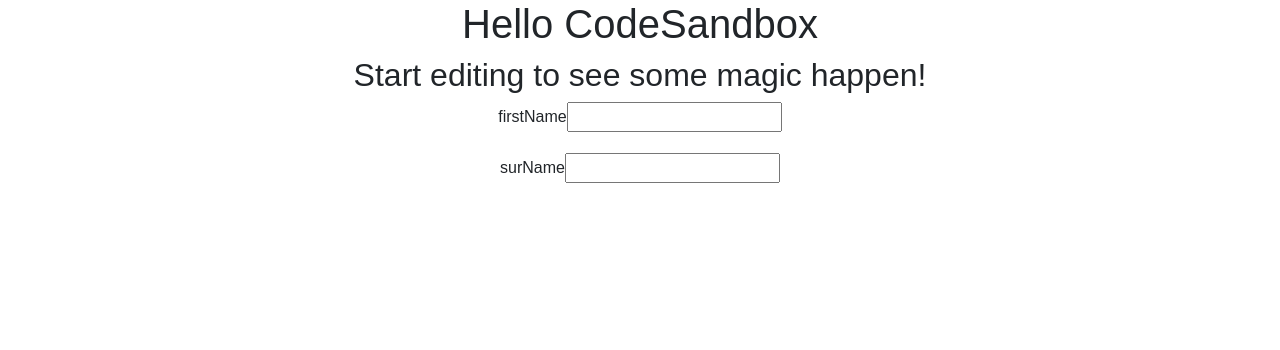
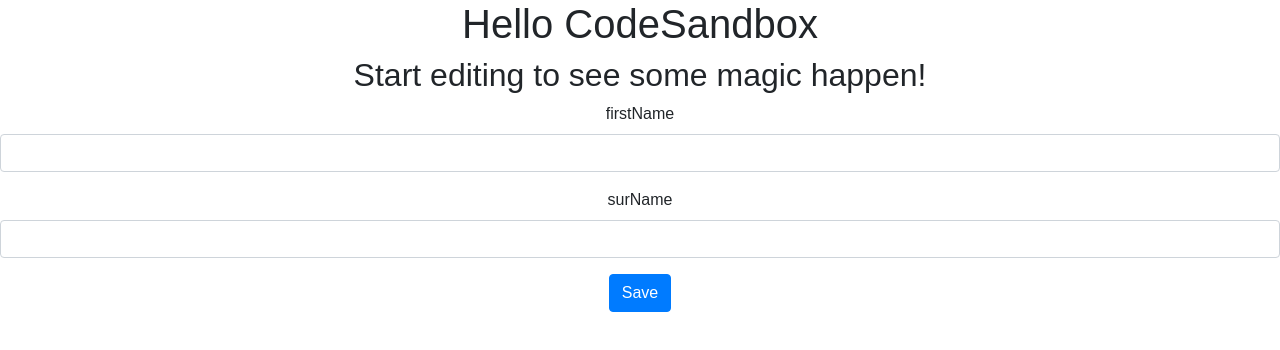
Before and after one commit to taipan-ouch/Meta, a React (Create React App) app: page / in a window 1280 px wide. Shown: the top 350 px of the page. Built offline with nearby package versions, Linux system fonts and the light colour scheme.

Commit message:
feat: updates
- add lodash
- addSaveService

```diff
--- a/package.json
+++ b/package.json
@@ -9,6 +9,7 @@
   ],
   "main": "src/index.tsx",
   "dependencies": {
+    "lodash": "4.17.15",
     "react": "16.13.1",
     "react-dom": "16.13.1",
     "react-scripts": "3.4.1"
@@ -18,6 +19,7 @@
     "@types/react-dom": "16.9.7",
     "@types/json-schema": "7.0.4",
     "@types/jest": "25.2.1",
+    "@types/lodash": "4.14.150",
     "eslint": "6.8.0",
     "@typescript-eslint/parser": "2.30.0",
     "@typescript-eslint/eslint-plugin": "2.30.0",
--- a/src/App.tsx
+++ b/src/App.tsx
@@ -1,6 +1,5 @@
 import * as React from 'react';
-import './styles.css';
-import {JSONSchema7} from "json-schema";
+import 'styles.css';
 
 import MetaForm from 'components/MetaForm/MetaForm';
 import ContactSchema from 'meta/schema/TwoProperties.json'
@@ -11,7 +10,9 @@
     <div className="App">
       <h1>Hello CodeSandbox</h1>
       <h2>Start editing to see some magic happen!</h2>
-      <MetaForm json={ContactSchema as JSONSchema7}></MetaForm>
+      <MetaForm json={ContactSchema} saveService={(obj): void => {
+        console.log(obj);
+      }}></MetaForm>
     </div>
   );
 }
--- a/src/components/MetaForm/MetaForm.tsx
+++ b/src/components/MetaForm/MetaForm.tsx
@@ -1,50 +1,58 @@
 import * as React from 'react';
-import {JSONSchema7} from 'json-schema';
-import {ReactElement} from "react";
+import {set} from 'lodash';
+
+import {JSONSchema7, validate} from 'json-schema';
+import {FormEvent, ReactElement,} from "react";
+import {Json, JsonMap} from 'TsTypes';
+import SingleUnrestricted from "components/SingleUnrestricted/SingleUnrestricted";
+
+type SaveService = (json: Json) => void;
 
 interface Props {
-  json?: JSONSchema7;
+  json?: Json;
+  saveService: SaveService;
 }
 
-export enum MetaFormSelectors {
-  container = 'meta-form',
-}
-
-export class UnrestrictedStringSelectors {
-  constructor(private propertyName: string) {}
-  public container = `${this.propertyName}-form-group`
-  public labelRef = `${this.propertyName}-label-ref`
-  public input = `${this.propertyName}-input`
-}
-
-function RenderUnrestrictedString({name}: {name: string}): ReactElement {
-  const selectors = new UnrestrictedStringSelectors(name);
-  return (
-    <div className={`${selectors.container} form-group`} >
-      <label htmlFor={selectors.labelRef}>{name}</label>
-      <input type="text" className={selectors.input} id={selectors.labelRef} />
-    </div>
-  )
-}
-
-function RenderProperties({json}: Props): ReactElement {
+function RenderProperties({json}: {json: JSONSchema7}): ReactElement {
   const properties = [];
   for (const propertyName in json?.properties) {
     const propertySchema = json?.properties[propertyName] as JSONSchema7;
     if (propertySchema.type === 'string') {
-      properties.push(<RenderUnrestrictedString key={propertyName} name={propertyName}/>)
+      properties.push(<SingleUnrestricted key={propertyName} name={propertyName}/>)
     }
   }
 
   return (<>{properties}</>);
 }
 
-export default function MetaForm({json}: Props): ReactElement {
+function saveHandler(formData: FormData, schema: JSONSchema7, saveService: SaveService ): void {
+  const obj: JsonMap = {}
+  formData.forEach((value: FormDataEntryValue, key) => {
+    set(obj, key, value);
+  })
+  try {
+    validate(obj, schema);
+    saveService(obj);
+  } catch (error) {
+    //todo handle
+  }
+}
+
+export class MetaFormSelectors {
+  public container = 'meta-form'
+  public submitButton = 'submit-button'
+}
+
+export default function MetaForm({json, saveService}: Props): ReactElement {
+  const selectors = new MetaFormSelectors();
   return (
-    <div className="meta-form input-groups">
-      <div className="form-group">
-        <RenderProperties json={json} />
-      </div>
+    <div className={`${selectors.container} meta-form input-groups`}>
+      <form onSubmit={(event: FormEvent<HTMLFormElement>): void => {
+        saveHandler(new FormData(event.currentTarget), json as JSONSchema7, saveService);
+      }}>
+        <RenderProperties json={json as JSONSchema7} />
+        <button className={`${selectors.submitButton} btn btn-primary`} type="submit">Save</button>
+      </form>
     </div>
   )
 }
--- /dev/null
+++ b/src/components/SingleUnrestricted/SingleUnrestricted.tsx
@@ -0,0 +1,23 @@
+import * as React from "react";
+
+export class SingleUnrestrictedSelectors {
+  constructor(private propertyName: string) {}
+  public container = `${this.propertyName}-form-group`
+  public labelRef = `${this.propertyName}-label-ref`
+  public input = `${this.propertyName}-input`
+}
+
+interface Props {
+  name: string;
+  value?: string | number;
+}
+
+export default function SingleUnrestricted({name, value}: Props): React.ReactElement {
+  const selectors = new SingleUnrestrictedSelectors(name);
+  return (
+    <div className={`${selectors.container} form-group`} >
+      <label htmlFor={selectors.labelRef}>{name}</label>
+      <input type="text" name={name} className={`${selectors.input} form-control`} id={selectors.labelRef} value={value || undefined}/>
+    </div>
+  )
+}
```
Also changed, not shown: 2 other files (tests, documents, lock files or other folders).
